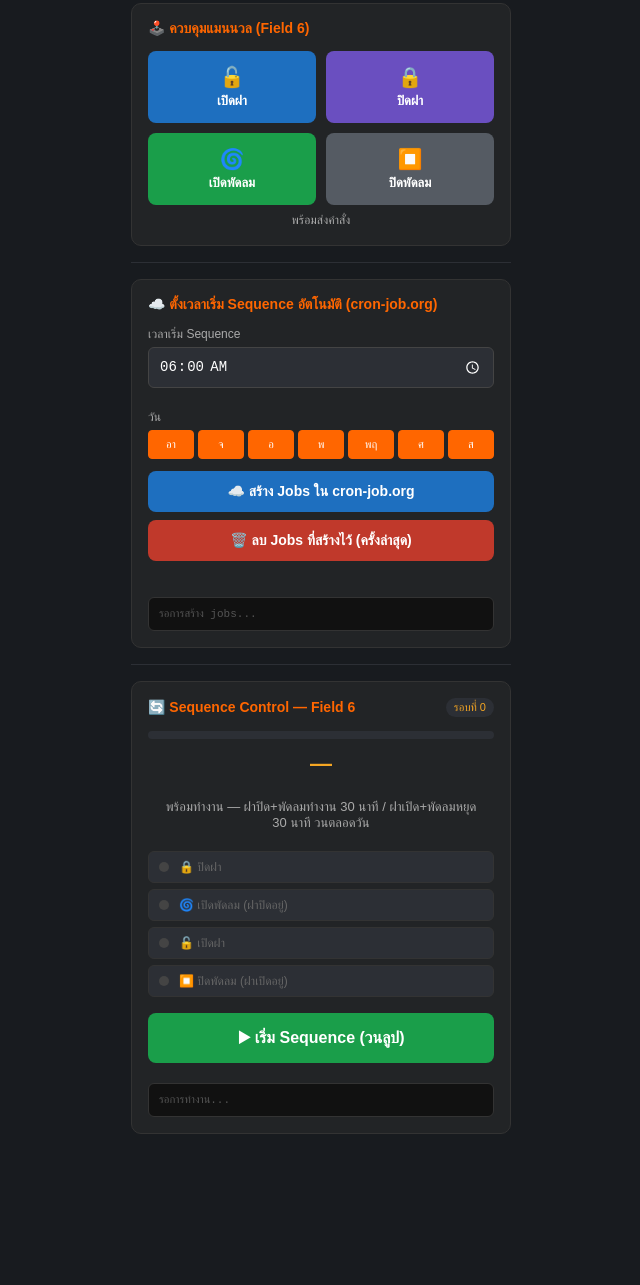
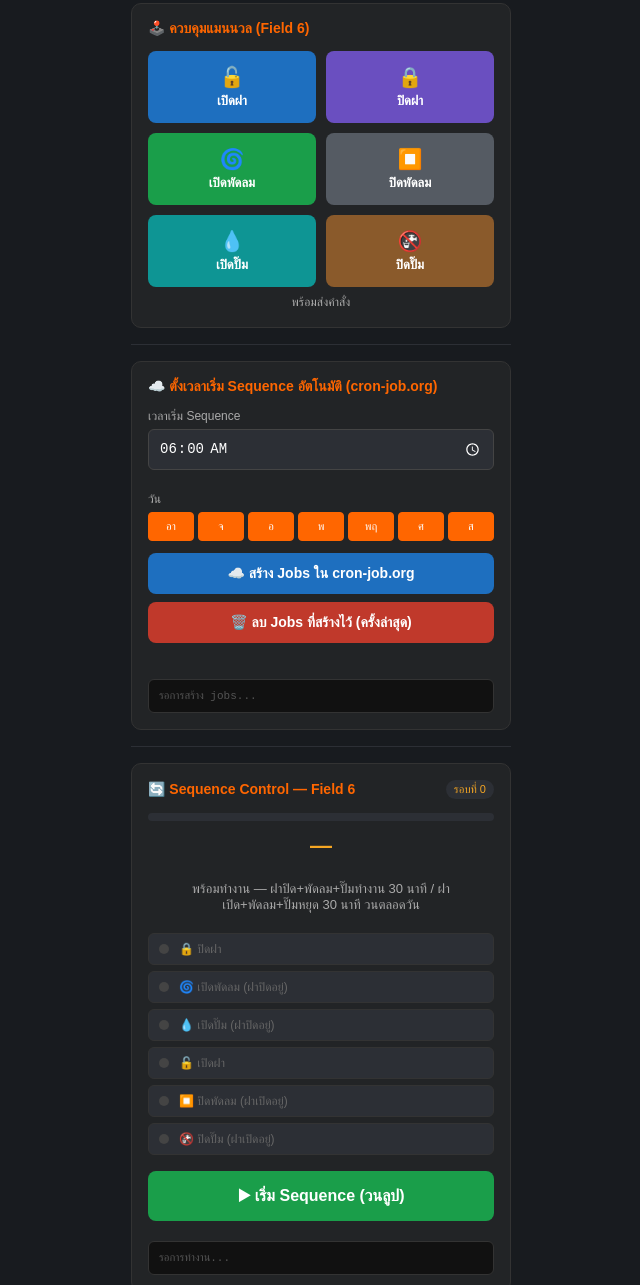
Before and after one commit to tanadol0401/GassControl, a plain HTML site: page index.html in a window 1280 px wide. Shown: the part 220-1505 px from the top of the page, without its empty margins (319-959 px from the left). Before the commit the page ends 1388 px from the top, so only its background shows below. Drawn offline with Linux system fonts and the light colour scheme.

Commit message:
Update index.html

```diff
--- a/index.html
+++ b/index.html
@@ -154,6 +154,8 @@
     .btn-lid-close { background: #6a4fc0; }
     .btn-fan-on    { background: #1a9e4a; }
     .btn-fan-off   { background: #555b63; }
+    .btn-pump-on   { background: #0e9594; }
+    .btn-pump-off  { background: #8a5a2b; }
     #manual-status { font-size: 12px; text-align: center; min-height: 16px; color: #aaa; margin-top: 8px; }
   </style>
 </head>
@@ -190,6 +192,12 @@
       </button>
       <button class="btn-manual btn-fan-off" onclick="sendManual(0, this)">
         <span class="icon">⏹️</span> ปิดพัดลม
+      </button>
+      <button class="btn-manual btn-pump-on" onclick="sendManual(7, this)">
+        <span class="icon">💧</span> เปิดปั๊ม
+      </button>
+      <button class="btn-manual btn-pump-off" onclick="sendManual(2, this)">
+        <span class="icon">🚱</span> ปิดปั๊ม
       </button>
     </div>
     <div id="manual-status">พร้อมส่งคำสั่ง</div>
@@ -244,7 +252,7 @@
     <div id="countdown">—</div>
 
     <!-- Status -->
-    <div id="main-status" style="color:#aaa;">พร้อมทำงาน — ฝาปิด+พัดลมทำงาน 30 นาที / ฝาเปิด+พัดลมหยุด 30 นาที วนตลอดวัน</div>
+    <div id="main-status" style="color:#aaa;">พร้อมทำงาน — ฝาปิด+พัดลม+ปั๊มทำงาน 30 นาที / ฝาเปิด+พัดลม+ปั๊มหยุด 30 นาที วนตลอดวัน</div>
 
     <!-- Timeline -->
     <div class="timeline" id="timeline"></div>
@@ -261,18 +269,20 @@
   const KEY_STORAGE = "ts_write_key";
 
   // ====== Sequence Definition ======
-  // Logic: ฝาปิด → พัดลมทำงาน (รวม 30 นาที) → ฝาเปิด → พัดลมหยุด (รวม 30 นาที) → วนใหม่ ตลอดทั้งวัน
+  // Logic: ฝาปิด → พัดลม+ปั๊มทำงาน (รวม 30 นาที) → ฝาเปิด → พัดลม+ปั๊มหยุด (รวม 30 นาที) → วนใหม่ ตลอดทั้งวัน
   // หน่วยเวลาเป็น ms | รูปแบบ: { label, value (field6), delayAfter (ms ก่อนขั้นถัดไป) }
-  // เว้น 17 วิ ระหว่างคำสั่ง "ขยับฝา" กับ "พัดลม" เพื่อให้กลไกฝาขยับเสร็จก่อน และเลี่ยง ThingSpeak rate-limit (ขั้นต่ำ 15 วิ/ครั้ง)
-  const CLOSED_PHASE_MIN = 30; // ฝาปิด + พัดลมทำงาน (นาที)
-  const OPEN_PHASE_MIN   = 30; // ฝาเปิด + พัดลมหยุด (นาที)
-  const GAP_MS = 17000;        // หน่วงระหว่างคำสั่งฝากับพัดลม
+  // เว้น 17 วิ ระหว่างแต่ละคำสั่ง เพื่อให้กลไกขยับเสร็จก่อน และเลี่ยง ThingSpeak rate-limit (ขั้นต่ำ 15 วิ/ครั้ง)
+  const CLOSED_PHASE_MIN = 30; // ฝาปิด + พัดลม+ปั๊มทำงาน (นาที)
+  const OPEN_PHASE_MIN   = 30; // ฝาเปิด + พัดลม+ปั๊มหยุด (นาที)
+  const GAP_MS = 17000;        // หน่วงระหว่างคำสั่งแต่ละอัน
 
   const SEQUENCE = [
-    { label: "🔒 ปิดฝา",                  value: 1, delayAfter: GAP_MS },
-    { label: "🌀 เปิดพัดลม (ฝาปิดอยู่)",   value: 5, delayAfter: (CLOSED_PHASE_MIN * 60000) - GAP_MS },
-    { label: "🔓 เปิดฝา",                  value: 6, delayAfter: GAP_MS },
-    { label: "⏹️ ปิดพัดลม (ฝาเปิดอยู่)",   value: 0, delayAfter: (OPEN_PHASE_MIN * 60000) - GAP_MS },
+    { label: "🔒 ปิดฝา",                    value: 1, delayAfter: GAP_MS },
+    { label: "🌀 เปิดพัดลม (ฝาปิดอยู่)",     value: 5, delayAfter: GAP_MS },
+    { label: "💧 เปิดปั๊ม (ฝาปิดอยู่)",      value: 7, delayAfter: (CLOSED_PHASE_MIN * 60000) - (2 * GAP_MS) },
+    { label: "🔓 เปิดฝา",                    value: 6, delayAfter: GAP_MS },
+    { label: "⏹️ ปิดพัดลม (ฝาเปิดอยู่)",     value: 0, delayAfter: GAP_MS },
+    { label: "🚱 ปิดปั๊ม (ฝาเปิดอยู่)",      value: 2, delayAfter: (OPEN_PHASE_MIN * 60000) - (2 * GAP_MS) },
   ];
 
   let currentStep = -1;
```
